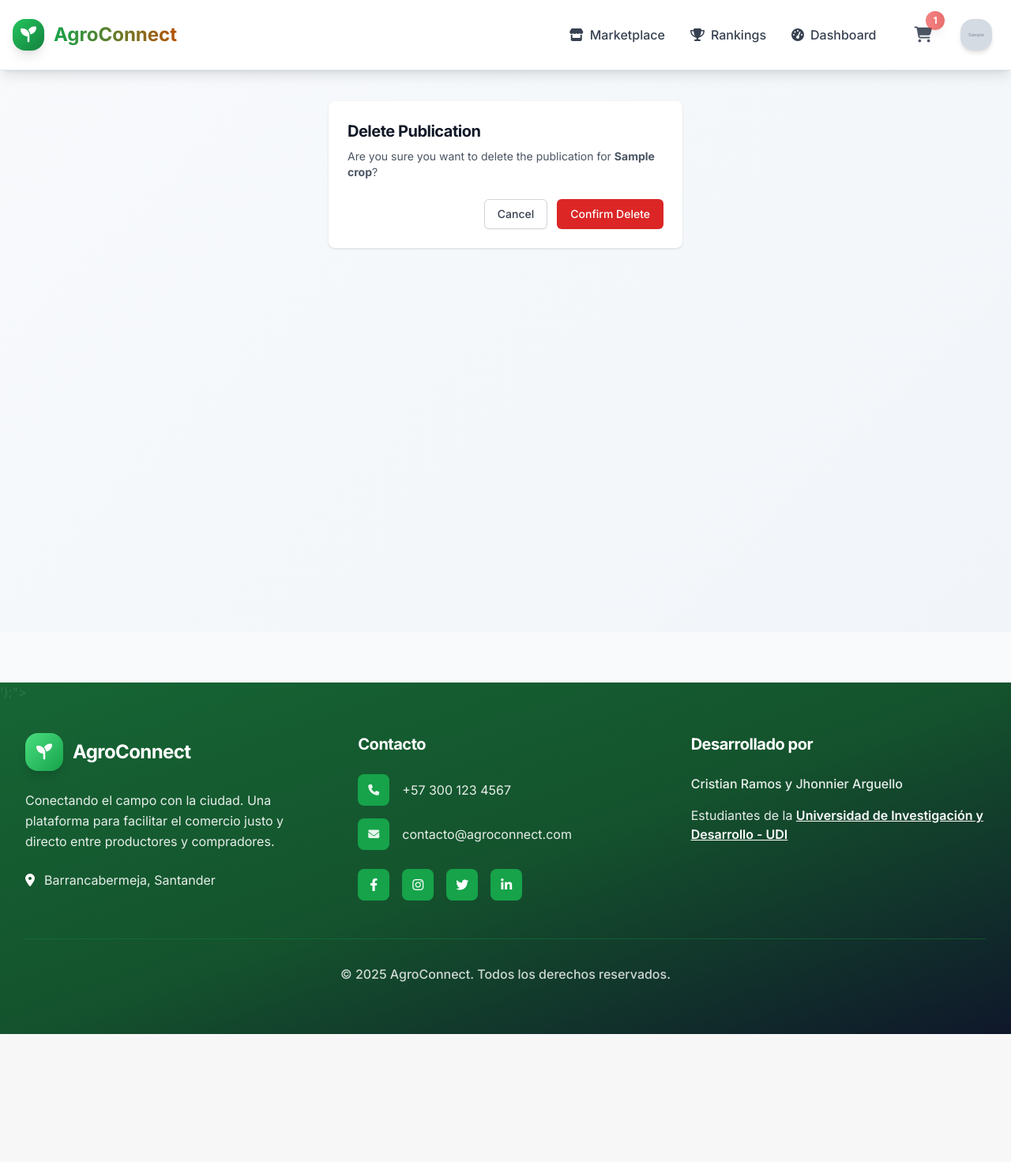
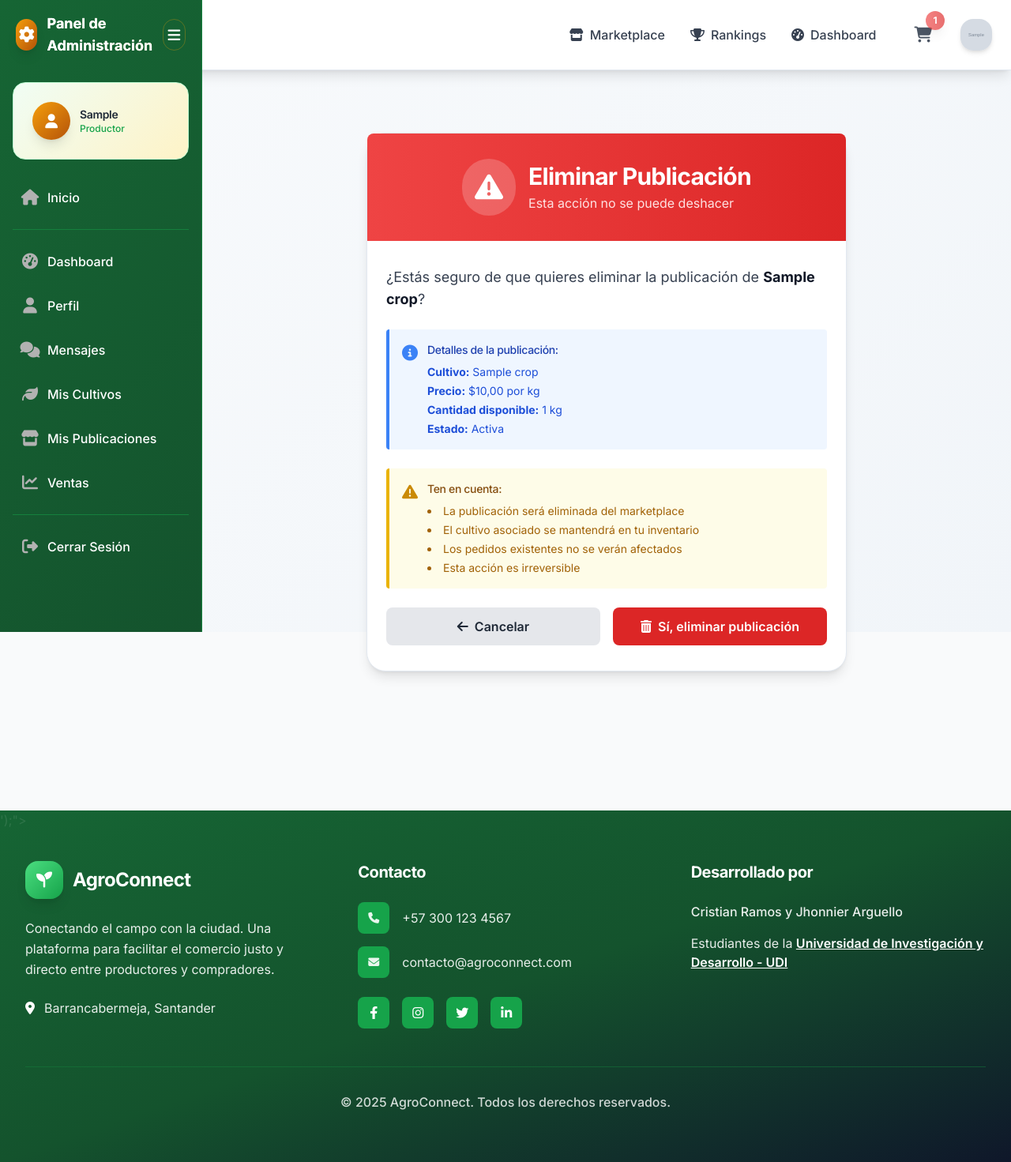
Before and after one commit to Itemt/AgroConnect, a Django app: page /publication/1/delete/ in a window 1280 px wide. Shown: the whole page at 79% size. Before the commit the page ends 1309 px from the top, so only its background shows below. Run offline with Django 4.2, Linux system fonts and the light colour scheme; a user stored in the database is signed in; tables that the repository leaves empty hold one stand-in row (values such as "Sample post"); grey boxes marked "Sample" are stand-in pictures; some libraries are stand-ins or nearby versions.

Commit message:
Agregar sidebar a templates de publicaciones y mejorar pagina de confirmacion

```diff
--- a/templates/marketplace/my_publications.html
+++ b/templates/marketplace/my_publications.html
@@ -1,8 +1,8 @@
-{% extends 'base.html' %}
+{% extends 'accounts/user_base.html' %}
 
 {% block title %}Mis Publicaciones{% endblock %}
 
-{% block content %}
+{% block user_content %}
 <div class="max-w-7xl mx-auto py-12 px-4 sm:px-6 lg:px-8">
     <div class="flex justify-between items-center mb-8">
         <h1 class="text-3xl font-bold text-gray-900">Mis Publicaciones</h1>
--- a/templates/marketplace/publication_confirm_delete.html
+++ b/templates/marketplace/publication_confirm_delete.html
@@ -1,30 +1,80 @@
-{% extends 'base.html' %}
+{% extends 'accounts/user_base.html' %}
 
-{% block title %}Confirm Delete Publication{% endblock %}
+{% block title %}Confirmar Eliminación de Publicación{% endblock %}
 
-{% block content %}
-<div class="max-w-lg mx-auto px-4 sm:px-6 lg:px-8 py-12">
-    <div class="bg-white shadow overflow-hidden sm:rounded-lg">
-        <div class="px-4 py-5 sm:p-6">
-            <h1 class="text-xl font-bold text-gray-900">Delete Publication</h1>
-            <p class="mt-2 text-sm text-gray-600">
-                Are you sure you want to delete the publication for <strong>{{ publication.cultivo.nombre }}</strong>?
+{% block user_content %}
+<div class="max-w-2xl mx-auto px-4 sm:px-6 lg:px-8 py-12">
+    <!-- Header con gradiente -->
+    <div class="card mb-6">
+        <div class="bg-gradient-to-r from-red-500 to-red-600 px-6 py-8 rounded-t-lg">
+            <div class="flex items-center justify-center">
+                <div class="bg-white bg-opacity-20 rounded-full p-4 mr-4">
+                    <i class="fas fa-exclamation-triangle text-white text-4xl"></i>
+                </div>
+                <div>
+                    <h1 class="text-3xl font-bold text-white">Eliminar Publicación</h1>
+                    <p class="text-red-100 mt-1">Esta acción no se puede deshacer</p>
+                </div>
+            </div>
+        </div>
+
+        <!-- Contenido -->
+        <div class="px-6 py-8">
+            <p class="text-gray-700 text-lg mb-6">
+                ¿Estás seguro de que quieres eliminar la publicación de <strong class="text-gray-900">{{ publication.cultivo.nombre }}</strong>?
             </p>
-            <form method="post" class="mt-6">
+
+            <!-- Información de la publicación -->
+            <div class="bg-blue-50 border-l-4 border-blue-500 p-4 rounded mb-6">
+                <div class="flex">
+                    <div class="flex-shrink-0">
+                        <i class="fas fa-info-circle text-blue-500 text-xl"></i>
+                    </div>
+                    <div class="ml-3">
+                        <h3 class="text-sm font-medium text-blue-800 mb-2">Detalles de la publicación:</h3>
+                        <div class="text-sm text-blue-700 space-y-1">
+                            <p><strong>Cultivo:</strong> {{ publication.cultivo.nombre }}</p>
+                            <p><strong>Precio:</strong> ${{ publication.precio_por_unidad }} por {{ publication.cultivo.unidad_medida }}</p>
+                            <p><strong>Cantidad disponible:</strong> {{ publication.cantidad_disponible }} {{ publication.cultivo.unidad_medida }}</p>
+                            <p><strong>Estado:</strong> {{ publication.get_estado_display }}</p>
+                        </div>
+                    </div>
+                </div>
+            </div>
+
+            <!-- Advertencia -->
+            <div class="bg-yellow-50 border-l-4 border-yellow-500 p-4 rounded mb-6">
+                <div class="flex">
+                    <div class="flex-shrink-0">
+                        <i class="fas fa-exclamation-triangle text-yellow-600 text-xl"></i>
+                    </div>
+                    <div class="ml-3">
+                        <h3 class="text-sm font-medium text-yellow-800 mb-2">Ten en cuenta:</h3>
+                        <ul class="text-sm text-yellow-700 space-y-1 list-disc list-inside">
+                            <li>La publicación será eliminada del marketplace</li>
+                            <li>El cultivo asociado se mantendrá en tu inventario</li>
+                            <li>Los pedidos existentes no se verán afectados</li>
+                            <li>Esta acción es irreversible</li>
+                        </ul>
+                    </div>
+                </div>
+            </div>
+
+            <!-- Botones -->
+            <form method="post">
                 {% csrf_token %}
-                <div class="flex justify-end space-x-3">
-                    {# Redirect to the correct list based on user role #}
+                <div class="flex gap-4">
                     {% if user.is_staff %}
-                        <a href="{% url 'admin_publication_list' %}" class="bg-white py-2 px-4 border border-gray-300 rounded-md shadow-sm text-sm font-medium text-gray-700 hover:bg-gray-50 focus:outline-none focus:ring-2 focus:ring-offset-2 focus:ring-indigo-500">
-                            Cancel
+                        <a href="{% url 'admin_publication_list' %}" class="flex-1 bg-gray-200 text-gray-800 px-6 py-3 rounded-lg hover:bg-gray-300 transition-colors font-semibold text-center">
+                            <i class="fas fa-arrow-left mr-2"></i>Cancelar
                         </a>
                     {% else %}
-                        <a href="{% url 'producer_dashboard' %}" class="bg-white py-2 px-4 border border-gray-300 rounded-md shadow-sm text-sm font-medium text-gray-700 hover:bg-gray-50 focus:outline-none focus:ring-2 focus:ring-offset-2 focus:ring-indigo-500">
-                            Cancel
+                        <a href="{% url 'my_publications' %}" class="flex-1 bg-gray-200 text-gray-800 px-6 py-3 rounded-lg hover:bg-gray-300 transition-colors font-semibold text-center">
+                            <i class="fas fa-arrow-left mr-2"></i>Cancelar
                         </a>
                     {% endif %}
-                    <button type="submit" class="inline-flex justify-center py-2 px-4 border border-transparent rounded-md shadow-sm text-sm font-medium text-white bg-red-600 hover:bg-red-700 focus:outline-none focus:ring-2 focus:ring-offset-2 focus:ring-red-500">
-                        Confirm Delete
+                    <button type="submit" class="flex-1 bg-red-600 text-white px-6 py-3 rounded-lg hover:bg-red-700 transition-colors font-semibold">
+                        <i class="fas fa-trash-alt mr-2"></i>Sí, eliminar publicación
                     </button>
                 </div>
             </form>
--- a/templates/marketplace/publication_form.html
+++ b/templates/marketplace/publication_form.html
@@ -1,8 +1,8 @@
-{% extends 'base.html' %}
+{% extends 'accounts/user_base.html' %}
 
 {% block title %}{% if form.instance.pk %}Editar Publicación{% else %}Publicar en el Marketplace{% endif %}{% endblock %}
 
-{% block content %}
+{% block user_content %}
 <div class="max-w-4xl mx-auto py-12 px-4 sm:px-6 lg:px-8">
     <div class="bg-white rounded-lg shadow-lg">
         <div class="px-6 py-8">
```
